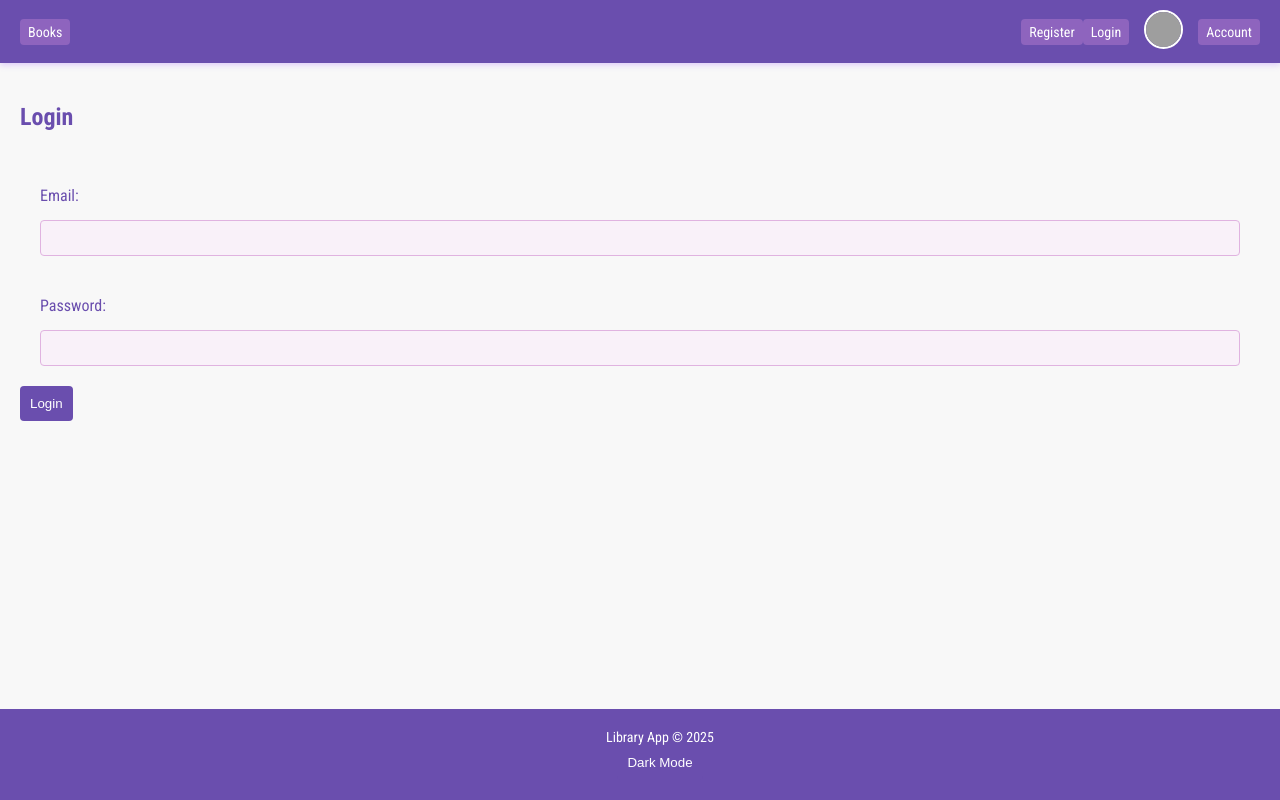
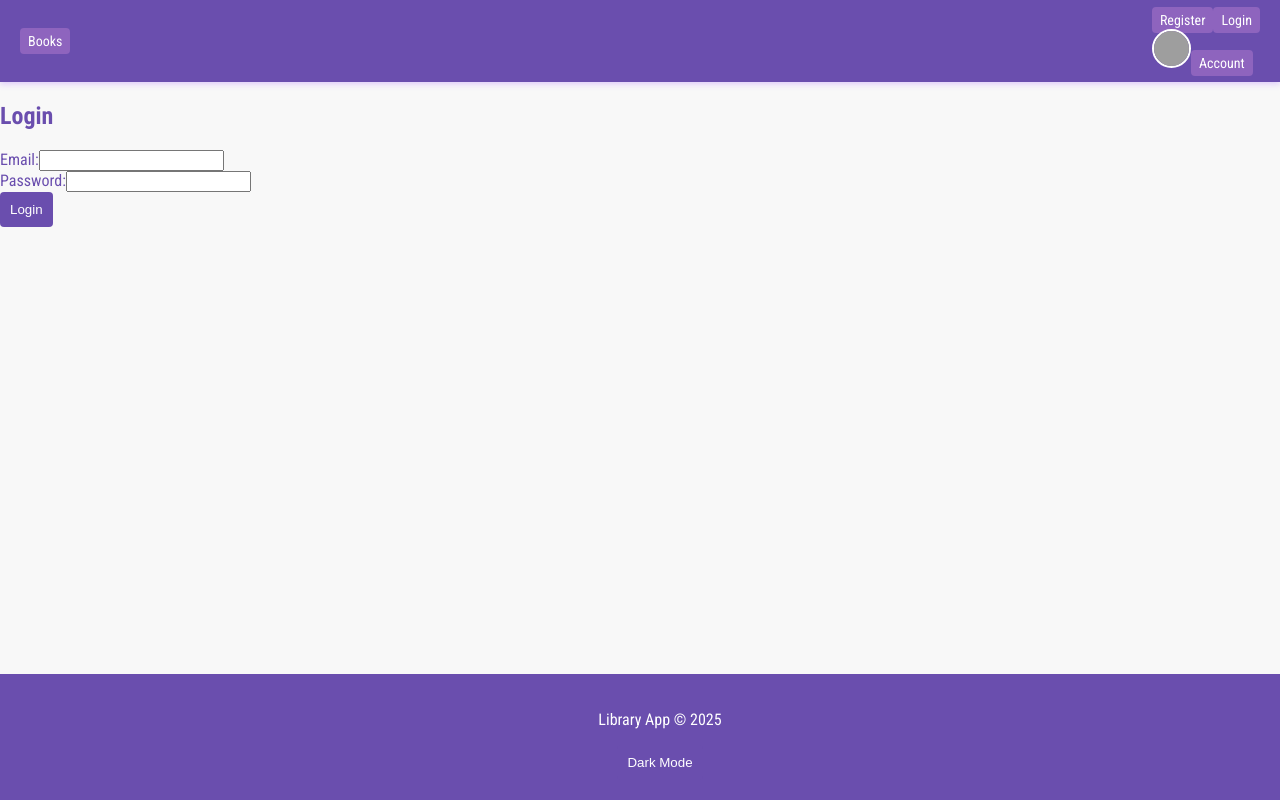
Before and after one commit to sandpitt-turtle/30Book, a React (Vite) app: page /login in a window 1280 px wide. Built offline with nearby package versions, Linux system fonts and the light colour scheme; grey boxes are pictures that could not be loaded.

Commit message:
fixed styling mistake

```diff
--- a/src/App.css
+++ b/src/App.css
@@ -1,46 +1,38 @@
 :root {
-  /* Default Light Theme */
-  --background: #f5f1f9;
-  --text: #6a4eae;
-  --card-background: white;
-  --card-border: #e0b3e0;
-  --button-background: #6a4eae;
-  --button-hover: #8e64be;
-  --input-background: #f9f1f9;
-  --input-border: #e0b3e0;
-  --overlay-background: rgba(0, 0, 0, 0.5);
+  /* Light Theme */
+  --background-light: #f5f1f9;
+  --text-light: #6a4eae;
+  --card-background-light: white;
+  --card-border-light: #e0b3e0;
+  --button-background-light: #6a4eae;
+  --button-hover-light: #8e64be;
+  --input-background-light: #f9f1f9;
+  --input-border-light: #e0b3e0;
+  --overlay-background-light: rgba(0, 0, 0, 0.5);
+
+  /* Dark Theme */
+  --background-dark: #1e1e1e;
+  --text-dark: #dcdcdc;
+  --card-background-dark: #2a2a2a;
+  --card-border-dark: #444444;
+  --button-background-dark: #3a3a3a;
+  --button-hover-dark: #5a5a5a;
+  --input-background-dark: #333333;
+  --input-border-dark: #444444;
+  --overlay-background-dark: rgba(0, 0, 0, 0.8);
 }
-
-/* Dark Theme */
-.dark-theme {
-  --background: #1e1e1e;
-  --text: #dcdcdc;
-  --card-background: #2a2a2a;
-  --card-border: #444444;
-  --button-background: #3a3a3a;
-  --button-hover: #5a5a5a;
-  --input-background: #333333;
-  --input-border: #444444;
-  --overlay-background: rgba(0, 0, 0, 0.8);
-}
-
 
 body {
   font-family: 'Roboto Condensed', serif;
   margin: 0;
   padding: 0;
-  background-color: var(--background);
-  color: var(--text);
+  background-color: var(--background-light);
+  color: var(--text-light);
 }
 
 .books-container {
   padding: 20px;
 }
-
-.book-details-container {
-  padding: 20px;
-}
-
 
 .books-grid {
   display: grid;
@@ -50,10 +42,9 @@ body {
   margin-top: 20px;
 }
 
-
 .book-card {
-  background: var(--card-background);
-  border: 1px solid var(--card-border);
+  background: var(--card-background-light);
+  border: 1px solid var(--card-border-light);
   border-radius: 8px;
   padding: 15px;
   width: 300px;
@@ -73,15 +64,13 @@ body {
 
 .book-card h3 {
   font-size: 1.2em;
-  color: var(--text);
+  color: var(--text-light);
   margin-bottom: 10px;
 }
 
-
-button,
-.details-button, .login-button, .back-button, .submit-button {
+.details-button, .login-button {
   padding: 10px;
-  background-color: var(--button-background);
+  background-color: var(--button-background-light);
   color: white;
   border: none;
   border-radius: 4px;
@@ -89,34 +78,59 @@ button,
   transition: background-color 0.3s, box-shadow 0.3s, transform 0.3s;
 }
 
-
-button:hover,
-.details-button:hover,
-.login-button:hover {
-  background-color: var(--button-hover);
-  box-shadow: 0 0 12px rgba(160, 95, 255, 0.8);
+.details-button:hover, .login-button:hover {
+  background-color: var(--button-hover-light);
+  box-shadow: 0 0 15px rgba(160, 95, 255, 0.8);
   transform: translateY(-3px);
 }
 
-/* Inputs */
-input {
-  padding: 8px;
-  font-size: 16px;
-  border-radius: 4px;
-  border: 1px solid var(--input-border);
-  background-color: var(--input-background);
-  transition: box-shadow 0.3s ease;
+
+body.dark-theme {
+  background-color: var(--background-dark);
+  color: var(--text-dark);
 }
 
-input:focus {
-  outline: none;
-  border-color: var(--button-background);
-  box-shadow: 0 0 8px rgba(160, 95, 255, 0.6);
+.books-container.dark-theme {
+  background-color: var(--background-dark);
+}
+
+.book-card.dark-theme {
+  background: var(--card-background-dark);
+  border: 1px solid var(--card-border-dark);
+}
+
+.book-card h3.dark-theme {
+  color: var(--text-dark);
+}
+
+.details-button.dark-theme, .login-button.dark-theme {
+  background-color: var(--button-background-dark);
+}
+
+.details-button.dark-theme:hover, .login-button.dark-theme:hover {
+  background-color: var(--button-hover-dark);
+}
+
+input.dark-theme {
+  background-color: var(--input-background-dark);
+  border: 1px solid var(--input-border-dark);
+}
+
+button.dark-theme {
+  background-color: var(--button-background-dark);
+}
+
+button.dark-theme:hover {
+  background-color: var(--button-hover-dark);
+}
+
+.overlay.dark-theme {
+  background-color: var(--overlay-background-dark);
 }
 
 
 .navbar {
-  background-color: var(--button-background);
+  background-color: var(--button-background-light);
   padding: 10px 20px;
   display: flex;
   justify-content: space-between;
@@ -124,9 +138,7 @@ input:focus {
   box-shadow: 0 2px 6px rgba(160, 95, 255, 0.3);
 }
 
-
-.nav-left,
-.accountnav-container {
+.nav-left, .account-container {
   display: flex;
   align-items: center;
   gap: 15px;
@@ -138,6 +150,8 @@ input:focus {
   list-style: none;
   margin: 0;
 }
+
+
 
 
 .profile-pic {
@@ -155,23 +169,21 @@ input:focus {
   box-shadow: 0 0 15px rgba(160, 95, 255, 0.5);
 }
 
-
-.small-link,
-.account-link {
+.small-link, .account-link {
   font-size: 14px;
   padding: 5px 8px;
-  background-color: var(--button-hover);
+  background-color: #8e64be;
   border-radius: 4px;
   text-decoration: none;
   color: white;
   transition: background-color 0.3s, box-shadow 0.3s;
 }
 
-.small-link:hover,
-.account-link:hover {
-  background-color: var(--button-background);
+.small-link:hover, .account-link:hover {
+  background-color: #6a4eae;
   box-shadow: 0 0 8px rgba(160, 95, 255, 0.6);
 }
+
 
 
 .app-container {
@@ -190,12 +202,11 @@ footer {
   left: 0;
   bottom: 0;
   width: 100%;
-  background-color: var(--button-background);
+  background-color: #6a4eae;
   color: white;
   text-align: center;
   padding: 20px;
   z-index: 100;
-}
 
 footer p {
   margin: 0;
@@ -203,21 +214,22 @@ footer p {
 }
 
 
-/* .overlay {
+
+/*
+.overlay {
   position: fixed;
   top: 0;
   left: 0;
   width: 100%;
   height: 100%;
-  background-color: var(--overlay-background);
+  background-color: rgba(0, 0, 0, 0.5);
   display: flex;
   justify-content: center;
   align-items: center;
   z-index: 9999;
 } */
 
-/* Popup
-.popup {
+/* .popup {
   background-color: white;
   padding: 20px;
   border-radius: 8px;
@@ -235,21 +247,45 @@ footer p {
   cursor: pointer;
 } */
 
-/* Form */
-.login-container,
-.input-group,
-.register-container {
+.login-container, .input-group {
   display: flex;
   flex-direction: column;
   gap: 15px;
-  padding: 20px;
 }
 
+input {
+  padding: 8px;
+  font-size: 16px;
+  border-radius: 4px;
+  border: 1px solid #e0b3e0;
+  background-color: #f9f1f9;
+  transition: box-shadow 0.3s ease;
+}
 
+input:focus {
+  outline: none;
+  border-color: var(--button-background-light);
+  box-shadow: 0 0 8px rgba(160, 95, 255, 0.6);
+}
 
+button {
+  padding: 10px;
+  background-color: var(--button-background-light);
+  color: white;
+  border: none;
+  border-radius: 4px;
+  cursor: pointer;
+  transition: background-color 0.3s, box-shadow 0.3s, transform 0.3s;
+}
 
-/* Error Message */
+button:hover {
+  background-color: var(--button-hover-light);
+  box-shadow: 0 0 12px rgba(160, 95, 255, 0.8);
+  transform: translateY(-3px);
+}
+
 .error-message {
   color: #e60000;
   font-size: 14px;
 }
+}
```
